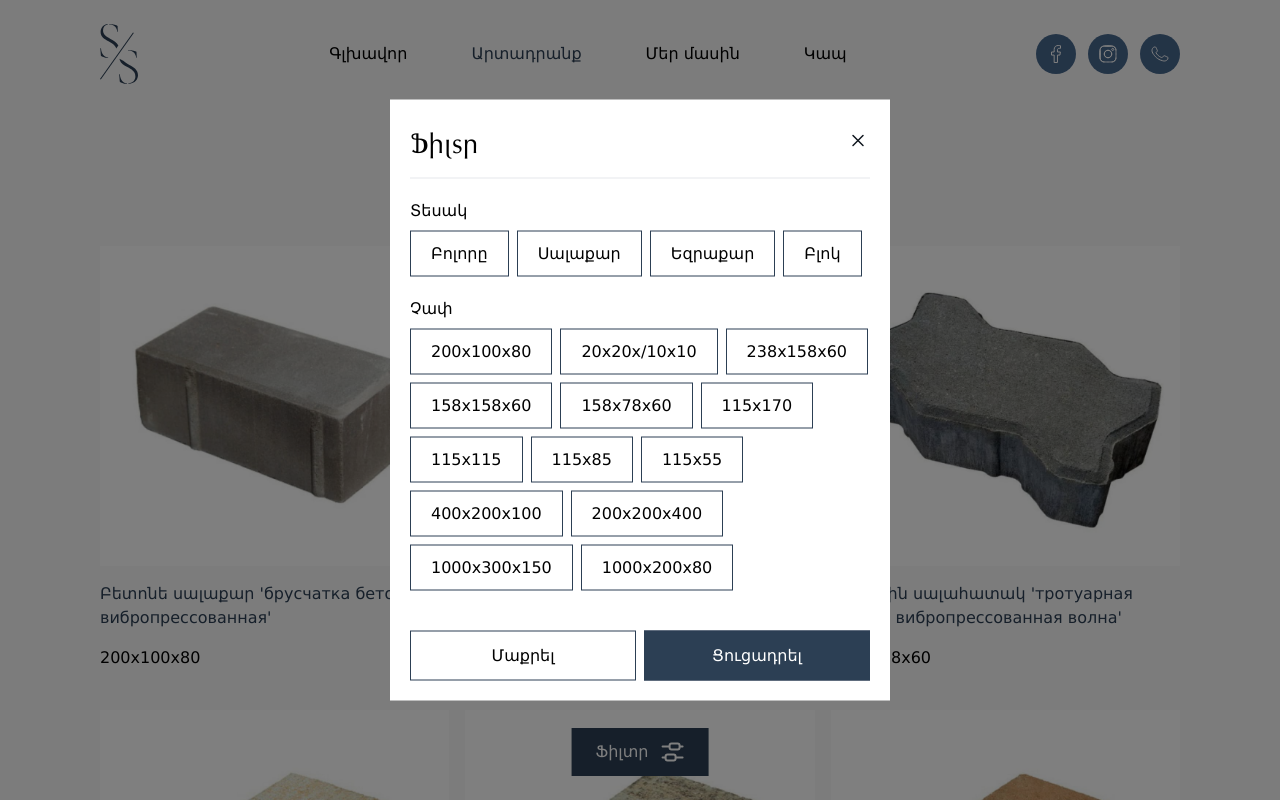
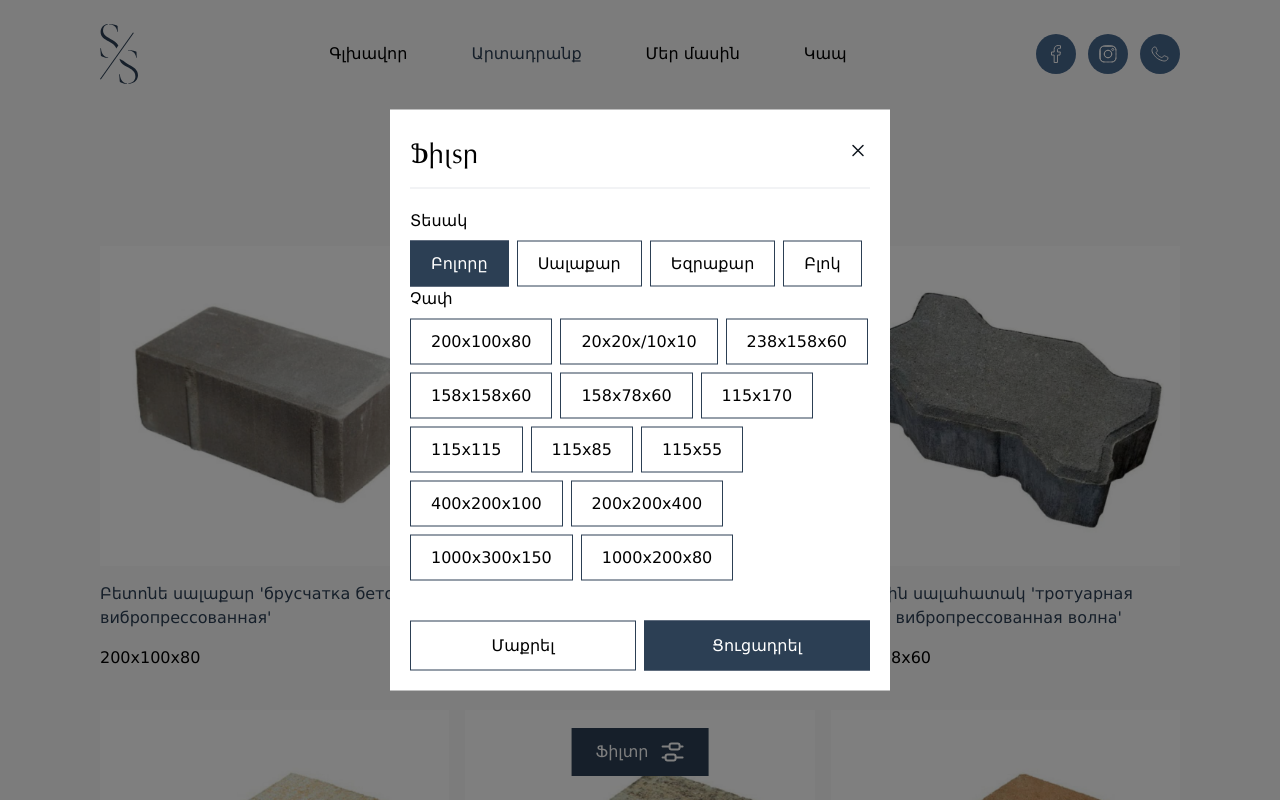
Before and after one commit to ArtyomArtenyan/SymphonyStones, a React (Vite) app: page /products in a window 1280 px wide. Both pictures are taken after a click on the button "Ֆիլտր". Shown: the top 800 px of the page. Built offline with nearby package versions, Linux system fonts and the light colour scheme.

Commit message:
Finished project

```diff
--- a/src/components/pages/Products/FilterModal.jsx
+++ /dev/null
@@ -1,90 +0,0 @@
-import React from 'react';
-import { CloseIcon } from '../../..';
-import { products, productsType } from '../../../dataBase/data';
-
-const FilterModal = ({
-	toggleMenu,
-	handleSizeSelectClick,
-	selectedSizes,
-	toggleShow,
-	handleClear,
-}) => {
-	let arr = [];
-	for (let i = 0; i < products.length; i++) {
-		if (Array.isArray(products[i].size)) {
-			for (let j = 0; j < products[i].size.length; j++) {
-				if (!arr.includes(products[i].size[j])) arr.push(products[i].size[j]);
-			}
-		} else {
-			if (!arr.includes(products[i].size)) arr.push(products[i].size);
-		}
-	}
-
-	let filteredArray = arr.filter(el => el);
-
-	return (
-		<div>
-			<div
-				onClick={toggleMenu}
-				className='fixed inset-0 z-30 bg-black bg-opacity-50'
-			></div>
-			<div className='fixed left-1/2 top-1/2 z-40 -translate-y-1/2 -translate-x-1/2 transform'>
-				<div className='bg-white flex flex-col w-[500px] p-5 gap-5'>
-					<div className='flex items-center justify-between pb-4 border-b'>
-						<h1 className='font-ArmOmega text-[28px]'>Ֆիլտր</h1>
-						<button onClick={toggleMenu}>
-							<img src={CloseIcon} alt='' />
-						</button>
-					</div>
-					<div className='flex gap-2 flex-col'>
-						<h1>Տեսակ</h1>
-						<div className='flex flex-wrap gap-2'>
-							{productsType.map(el => (
-								<button
-									key={el}
-									className='border border-primaryDarkBlue px-5 py-[10px]'
-								>
-									{el}
-								</button>
-							))}
-						</div>
-					</div>
-					<div className='flex flex-wrap gap-2 pb-5'>
-						<h1>Չափ</h1>
-						<div className='flex flex-wrap gap-2'>
-							{filteredArray.map((el, i) => (
-								<button
-									key={i}
-									onClick={() => handleSizeSelectClick(el)}
-									className={`border border-primaryDarkBlue px-5 py-[10px] ${
-										selectedSizes.includes(el)
-											? 'bg-primaryDarkBlue text-white'
-											: ''
-									}`}
-								>
-									{el}
-								</button>
-							))}
-						</div>
-					</div>
-					<div className='w-full flex gap-2'>
-						<button
-							onClick={handleClear}
-							className='w-full border border-primaryDarkBlue px-6 py-3'
-						>
-							Մաքրել
-						</button>
-						<button
-							onClick={toggleShow}
-							className='w-full bg-primaryDarkBlue border border-primaryDarkBlue text-white px-6 py-3'
-						>
-							Ցուցադրել
-						</button>
-					</div>
-				</div>
-			</div>
-		</div>
-	);
-};
-
-export default FilterModal;
--- /dev/null
+++ b/src/components/pages/Products/ModalFilter/FilterModal.jsx
@@ -0,0 +1,52 @@
+import React from 'react';
+import { CloseIcon, FiltersButtons } from '../../../..';
+
+const FilterModal = ({
+	toggleMenu,
+	handleSizeSelectClick,
+	handleSelectedTypeClick,
+	selectedSizes,
+	selectedTypes,
+	handleClear,
+}) => {
+	return (
+		<div>
+			<div
+				onClick={toggleMenu}
+				className='fixed inset-0 z-30 bg-black bg-opacity-50'
+			></div>
+			<div className='fixed left-1/2 top-1/2 z-40 -translate-y-1/2 -translate-x-1/2 transform'>
+				<div className='bg-white flex flex-col w-[500px] p-5 gap-5 max-w-sm-600:w-screen max-w-sm-600:h-screen'>
+					<div className='flex items-center justify-between pb-4 border-b'>
+						<h1 className='font-ArmOmega text-[28px]'>Ֆիլտր</h1>
+						<button onClick={toggleMenu}>
+							<img src={CloseIcon} alt='' />
+						</button>
+					</div>
+					<FiltersButtons
+						handleSizeSelectClick={handleSizeSelectClick}
+						handleSelectedTypeClick={handleSelectedTypeClick}
+						selectedSizes={selectedSizes}
+						selectedTypes={selectedTypes}
+					/>
+					<div className='w-full flex gap-2'>
+						<button
+							onClick={handleClear}
+							className='w-full border border-primaryDarkBlue px-6 py-3'
+						>
+							Մաքրել
+						</button>
+						<button
+							onClick={toggleMenu}
+							className='w-full bg-primaryDarkBlue border border-primaryDarkBlue text-white px-6 py-3'
+						>
+							Ցուցադրել
+						</button>
+					</div>
+				</div>
+			</div>
+		</div>
+	);
+};
+
+export default FilterModal;
--- a/src/components/pages/Products/FilterButton.jsx
+++ b/src/components/pages/Products/ModalFilter/OpenFilterButton.jsx
@@ -1,6 +1,6 @@
 import React from 'react';
-import { settingIcon } from '../../..';
-import Button from '../../common/Button/Button';
+import { settingIcon } from '../../../..';
+import Button from '../../../common/Button/Button';
 
 const FilterButton = ({ toggleMenu }) => {
 	return (
--- a/src/components/pages/Products/ProductsList.jsx
+++ b/src/components/pages/Products/ProductsList.jsx
@@ -2,8 +2,6 @@ import React from 'react';
 import Dot from '../../common/Dot/Dot';
 
 const ProductsList = ({ items }) => {
-	console.log(items);
-
 	return (
 		<div>
 			<div className='grid grid-cols-3 gap-x-4 gap-y-10 max-w-xl-1024:grid-cols-2 max-w-xl-1024:gap-y-6 max-w-ss-480:grid-cols-1'>
--- a/src/components/pages/Products/ProductsSection.jsx
+++ b/src/components/pages/Products/ProductsSection.jsx
@@ -1,49 +1,37 @@
-import React, { useEffect, useState } from 'react';
-import { products } from '../../../dataBase/data';
+import React, { useState } from 'react';
 import {
 	Dot,
 	FilterButton,
 	ProductsList,
 	ProductsPagination,
+	useFilteredProducts,
 } from '../../../index';
-import FilterModal from './FilterModal';
+import FilterModal from './ModalFilter/FilterModal';
 
 const ProductsSection = () => {
 	const [currentPage, setCurrentPage] = useState(1);
 	const [isOpen, setIsOpen] = useState(false);
+	const [loading, setLoading] = useState(true);
 
 	const itemsInPage = 9;
 	const indexOfLastItem = currentPage * itemsInPage;
 	const indexOfFirstItem = indexOfLastItem - itemsInPage;
 
-	const [filteredProducts, setFilteredProducts] = useState(products);
+	const [selectedSizes, setSelectedSizes] = useState([]);
+	const [selectedTypes, setSelectedTypes] = useState([]);
 
-	const [selectedSizes, setSelectedSizes] = useState([]);
+	const filteredProducts = useFilteredProducts(
+		selectedSizes,
+		selectedTypes,
+		isOpen,
+		setLoading
+	);
 
-	const [isShow, setIsShow] = useState(false);
-	useEffect(() => {
-		let filtered = products.filter(product => {
-			const productSizes = Array.isArray(product.size)
-				? product.size
-				: [product.size];
-			let matches = false;
-			for (let j = 0; j < selectedSizes.length; j++) {
-				if (productSizes.includes(selectedSizes[j])) {
-					matches = true;
-					break;
-				}
-			}
-			return selectedSizes.length === 0 || matches;
-		});
-		setFilteredProducts(filtered);
-	}, [isShow]);
 	const currentItems = filteredProducts.slice(
 		indexOfFirstItem,
 		indexOfLastItem
 	);
 	const totalPages = Math.ceil(filteredProducts.length / itemsInPage);
-
-	console.log(filteredProducts);
 
 	const changePages = pageNum => {
 		setCurrentPage(pageNum);
@@ -55,26 +43,36 @@ const ProductsSection = () => {
 
 	const toggleMenu = () => {
 		setIsOpen(!isOpen);
-		console.log('Menu toggled:', isOpen);
+		document.body.style.overflow = isOpen ? 'auto' : 'hidden';
 	};
-	if (isOpen) {
-		document.body.style.overflow = 'hidden';
-	} else document.body.style.overflow = 'auto';
 
 	const handleSizeSelectClick = size => {
 		setSelectedSizes(prevSizes => {
-			if (prevSizes.includes(size)) return prevSizes.filter(el => size !== el);
+			if (prevSizes.includes(size)) return prevSizes.filter(el => el !== size);
 			else return [...prevSizes, size];
 		});
 	};
 
-	const toggleShow = () => {
-		setIsShow(!isShow);
+	const handleSelectedTypeClick = name => {
+		if (name === 'Բոլորը') {
+			setSelectedTypes(['Բոլորը']);
+		} else {
+			setSelectedTypes(prev => {
+				const withoutMain = prev.filter(btnId => btnId !== 'Բոլորը');
+				if (withoutMain.includes(name)) {
+					return withoutMain.filter(btnId => btnId !== name);
+				} else {
+					return [...withoutMain, name];
+				}
+			});
+		}
 	};
 
 	const handleClear = () => {
 		setSelectedSizes([]);
+		setSelectedTypes([]);
 	};
+
 	return (
 		<div className='flex flex-col gap-10'>
 			<div className='flex justify-center items-center gap-3'>
@@ -84,24 +82,38 @@ const ProductsSection = () => {
 				</h1>
 				<Dot />
 			</div>
-			<FilterButton toggleMenu={toggleMenu} />
-			<ProductsList items={currentItems} />
-
+			{loading ? (
+				<div className='flex justify-center items-center h-[50vh]'>
+					<div className='loader'>Loading...</div>
+				</div>
+			) : filteredProducts.length === 0 ? (
+				<>
+					<div className='flex h-[50vh] w-full items-center justify-center text-center max-w-ss-480::text-md'>
+						Նշված ֆիլտրերով արտադրանք առկա չէ
+					</div>
+					<FilterButton toggleMenu={toggleMenu} />
+				</>
+			) : (
+				<>
+					<FilterButton toggleMenu={toggleMenu} />
+					<ProductsList items={currentItems} />
+					<ProductsPagination
+						totalPages={totalPages}
+						currentPage={currentPage}
+						pageClick={changePages}
+					/>
+				</>
+			)}
 			{isOpen && (
 				<FilterModal
 					toggleMenu={toggleMenu}
 					handleSizeSelectClick={handleSizeSelectClick}
+					handleSelectedTypeClick={handleSelectedTypeClick}
+					selectedTypes={selectedTypes}
 					selectedSizes={selectedSizes}
-					toggleShow={toggleShow}
 					handleClear={handleClear}
 				/>
 			)}
-
-			<ProductsPagination
-				totalPages={totalPages}
-				currentPage={currentPage}
-				pageClick={changePages}
-			/>
 		</div>
 	);
 };
--- /dev/null
+++ b/src/components/pages/Products/hooks/useFilteredProducts.jsx
@@ -0,0 +1,56 @@
+import { useEffect, useState } from 'react';
+import { products } from '../../../../dataBase/data';
+
+const useFilteredProducts = (
+	selectedSizes,
+	selectedTypes,
+	isOpen,
+	setLoading
+) => {
+	const [filteredProducts, setFilteredProducts] = useState([]);
+
+	useEffect(() => {
+		const filterProducts = () => {
+			setLoading(true); // Start loading before the filtering process
+
+			const filtered = products.filter(product => {
+				const productSizes = Array.isArray(product.size)
+					? product.size
+					: [product.size];
+				const productTypes = product.name.toLowerCase().split(' ');
+
+				const isSelectedAll = selectedTypes.includes('Բոլորը');
+				const selectedAllExeptAll =
+					isSelectedAll &&
+					!selectedTypes.includes('Բոլորը') &&
+					selectedTypes.length === productTypes.length;
+
+				const typeMatches = selectedTypes.some(
+					type =>
+						type &&
+						typeof type === 'string' &&
+						productTypes.includes(type.toLowerCase())
+				);
+				const sizeMatches = selectedSizes.some(size =>
+					productSizes.includes(size)
+				);
+
+				return (
+					isSelectedAll ||
+					selectedAllExeptAll ||
+					((selectedSizes.length === 0 || sizeMatches) &&
+						(selectedTypes.length === 0 || typeMatches))
+				);
+			});
+
+			setFilteredProducts(filtered);
+			setLoading(false); // Stop loading after filtering
+		};
+
+		filterProducts();
+	}, [isOpen, setLoading]);
+
+	return filteredProducts;
+};
+
+export default useFilteredProducts;
--- a/src/components/pages/Products/hooks/useFilters.jsx
+++ /dev/null
@@ -1,30 +0,0 @@
-import { useEffect, useState } from 'react';
-
-const useFilters = products => {
-	const [filteredProducts, setFilteredProducts] = useState(products);
-	const [selectedFilters, setSelectedFilters] = useState({
-		sizes: [],
-		types: [],
-	});
-
-	useEffect(() => {
-		const filtered = products.filter(product => {
-			const sizeMatch = selectedFilters.sizes.length
-				? selectedFilters.sizes.includes(product.size)
-				: true;
-			const typeMatch = selectedFilters.types.length
-				? selectedFilters.types.includes(product.type)
-				: true;
-			return sizeMatch && typeMatch;
-		});
-		setFilteredProducts(filtered);
-	}, [products, selectedFilters]);
-
-	return {
-		filteredProducts,
-		selectedFilters,
-		setSelectedFilters,
-	};
-};
-
-export default useFilters;
--- a/src/dataBase/data.js
+++ b/src/dataBase/data.js
@@ -209,7 +209,21 @@ import products_image_8 from '../assets/images/productsPage/image-8.jpeg';
 import products_image_9 from '../assets/images/productsPage/image-9.jpeg';
 import products_image from '../assets/images/productsPage/image.jpeg';
 
-export const productsType = ['Բոլորը', 'Սալաքար', 'Եզրաքար', 'Բլոկ'];
+// export const productsType = ['Բոլորը', 'Սալաքար', 'Եզրաքար', 'Բլոկ'];
+export const productsType = [
+	{
+		id: 2,
+		name: 'Սալաքար',
+	},
+	{
+		id: 3,
+		name: 'Եզրաքար',
+	},
+	{
+		id: 4,
+		name: 'Բլոկ',
+	},
+];
 
 export const products = [
 	{
```
Also changed, not shown: src/index.js (+6 -1 lines).
